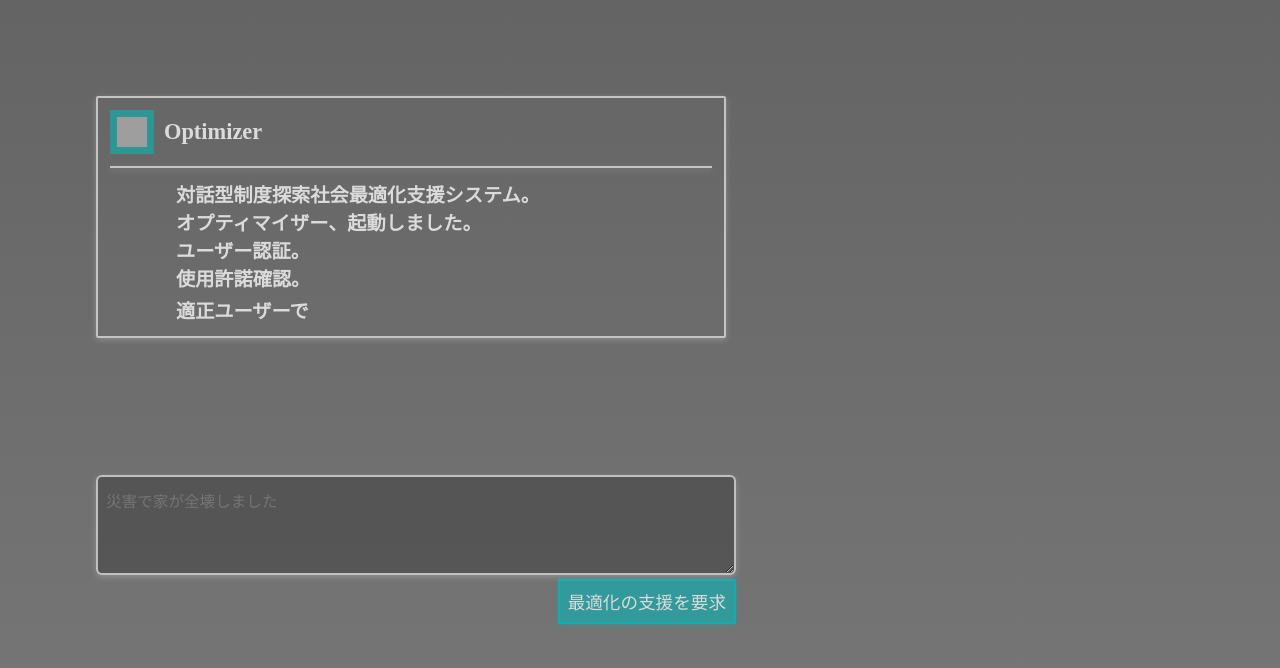
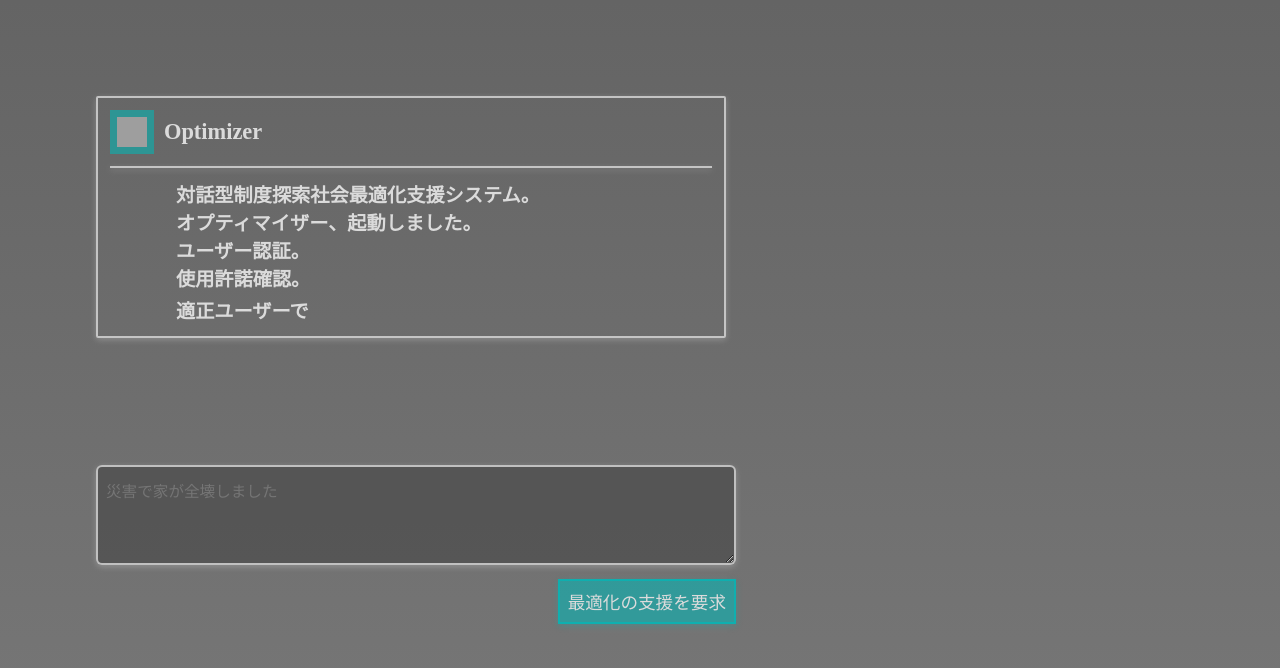
Before and after one commit to yuiseki/OPTIMIZER, a Next.js app: page / in a window 1280 px wide. Shown: the top 668 px of the page. Built offline with nearby package versions, Linux system fonts and the light colour scheme; grey boxes are pictures that could not be loaded.

Commit message:
fix margin of button

```diff
--- a/src/pages/index.tsx
+++ b/src/pages/index.tsx
@@ -244,7 +244,7 @@ export default function Home() {
               fontSize: "1.2em",
             }}
           />
-          <div style={{ textAlign: "right", width: "100%" }}>
+          <div style={{ textAlign: "right", width: "100%", marginTop: "10px" }}>
             <input
               type="button"
               value="最適化の支援を要求"
```
